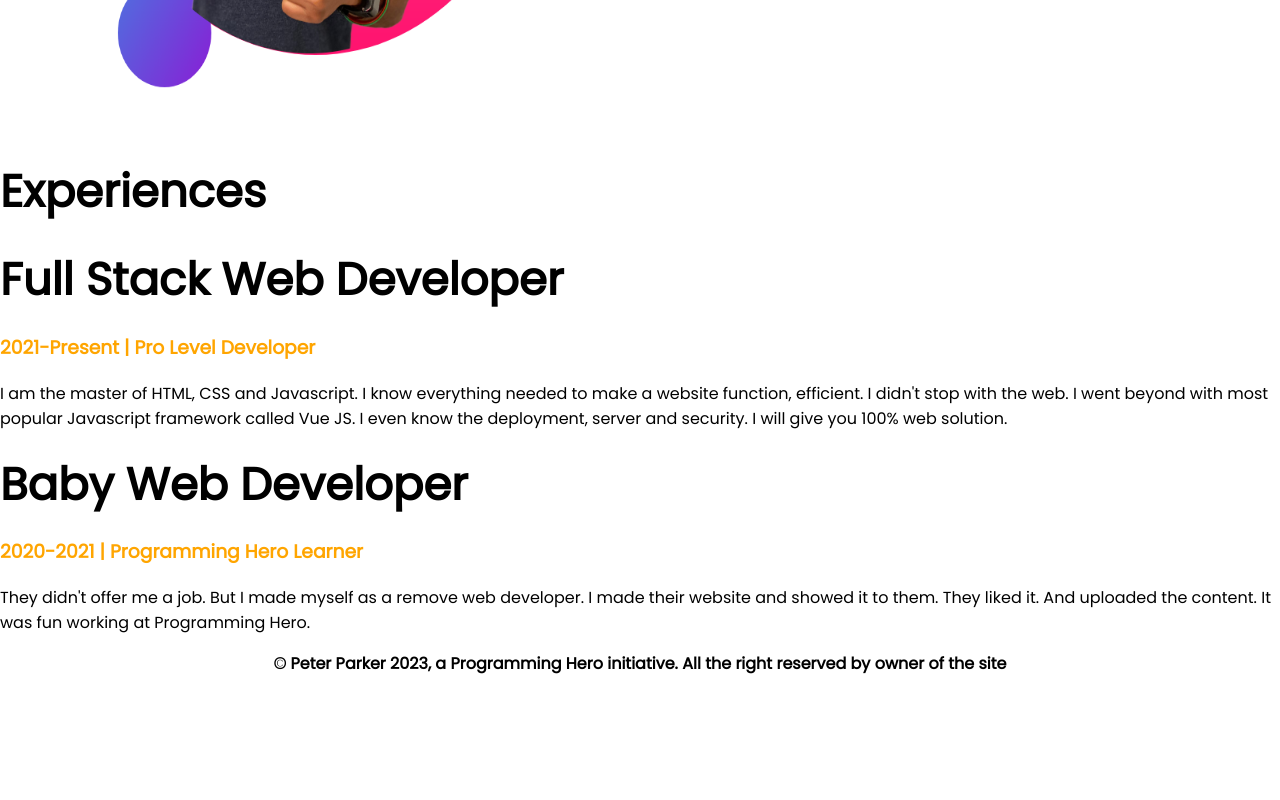
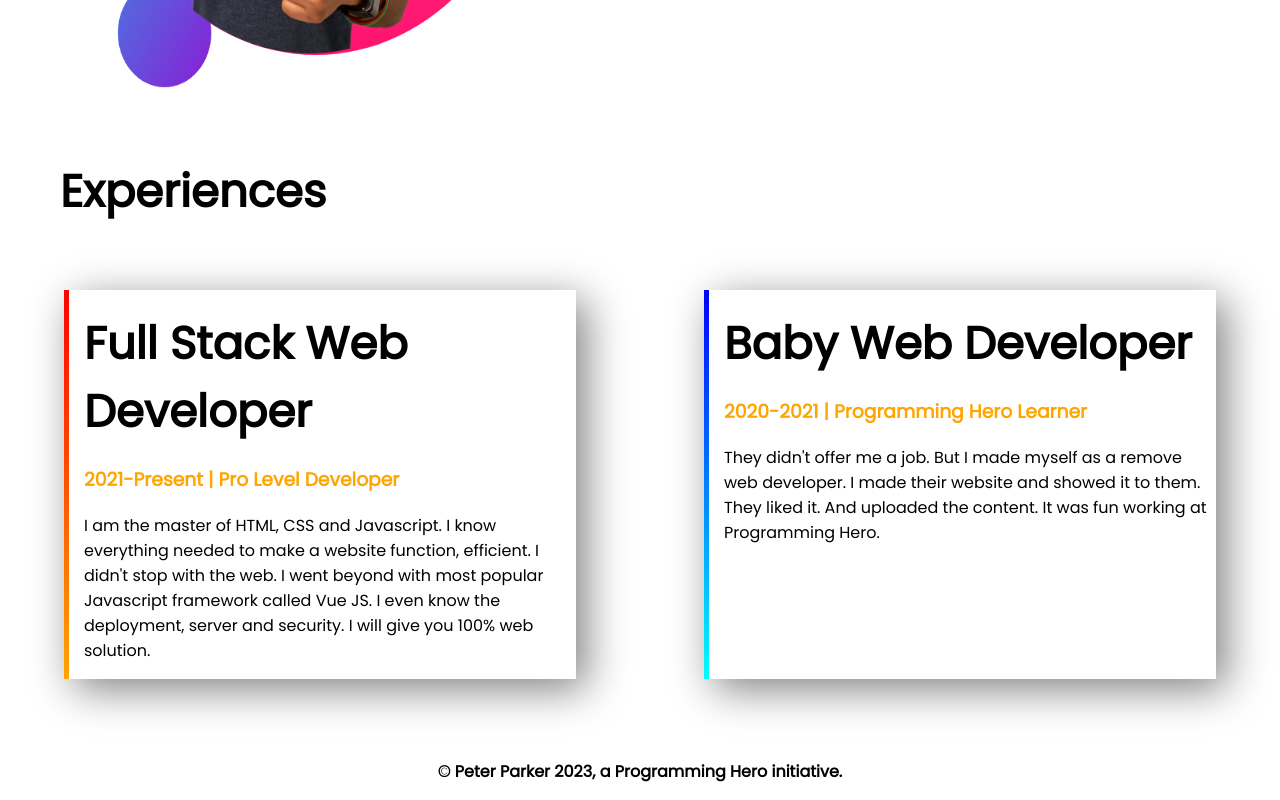
Before and after one commit to HeymatUddin/developer-portfoliooo, a plain HTML site: page index.html in a window 1280 px wide. Shown: the part 1060-1860 px from the top of the page. Before the commit the page ends 1752 px from the top, so only its background shows below. Drawn offline with Linux system fonts and the light colour scheme.

Commit message:
some corrections

```diff
--- a/index.html
+++ b/index.html
@@ -39,7 +39,7 @@
         </div>
     </section>
     <section class="three">
-        <h1>Experiences</h1>
+        <h1 style="padding-left:60px">Experiences</h1>
         <div id="experience">
             <div class="three-one">
                 <h1>Full Stack Web Developer</h1>
@@ -59,9 +59,8 @@
     </section>
     <footer>
         <p style="text-align:center; font-weight:700">
-            © Peter Parker 2023, a Programming Hero initiative. All the right reserved by owner of the site
+            © Peter Parker 2023, a Programming Hero initiative.
         </p>
-
     </footer>
 </body>
 
--- a/style.css
+++ b/style.css
@@ -69,3 +69,29 @@ h1 {
     background-position: bottom;
     background-position: right;
 }
+
+#experience {
+    display: flex;
+}
+
+.three {}
+
+.three-one {
+    width: 40%;
+    margin: 5%;
+    box-shadow: 10px 10px 40px gray;
+    padding-left: 15px;
+    border-left: 5px solid;
+    border-image: linear-gradient(red, orange);
+    border-image-slice: 1;
+}
+
+.three-two {
+    width: 40%;
+    margin: 5%;
+    box-shadow: 10px 10px 40px gray;
+    padding-left: 15px;
+    border-left: 5px solid;
+    border-image: linear-gradient(blue, cyan);
+    border-image-slice: 1;
+}
```
